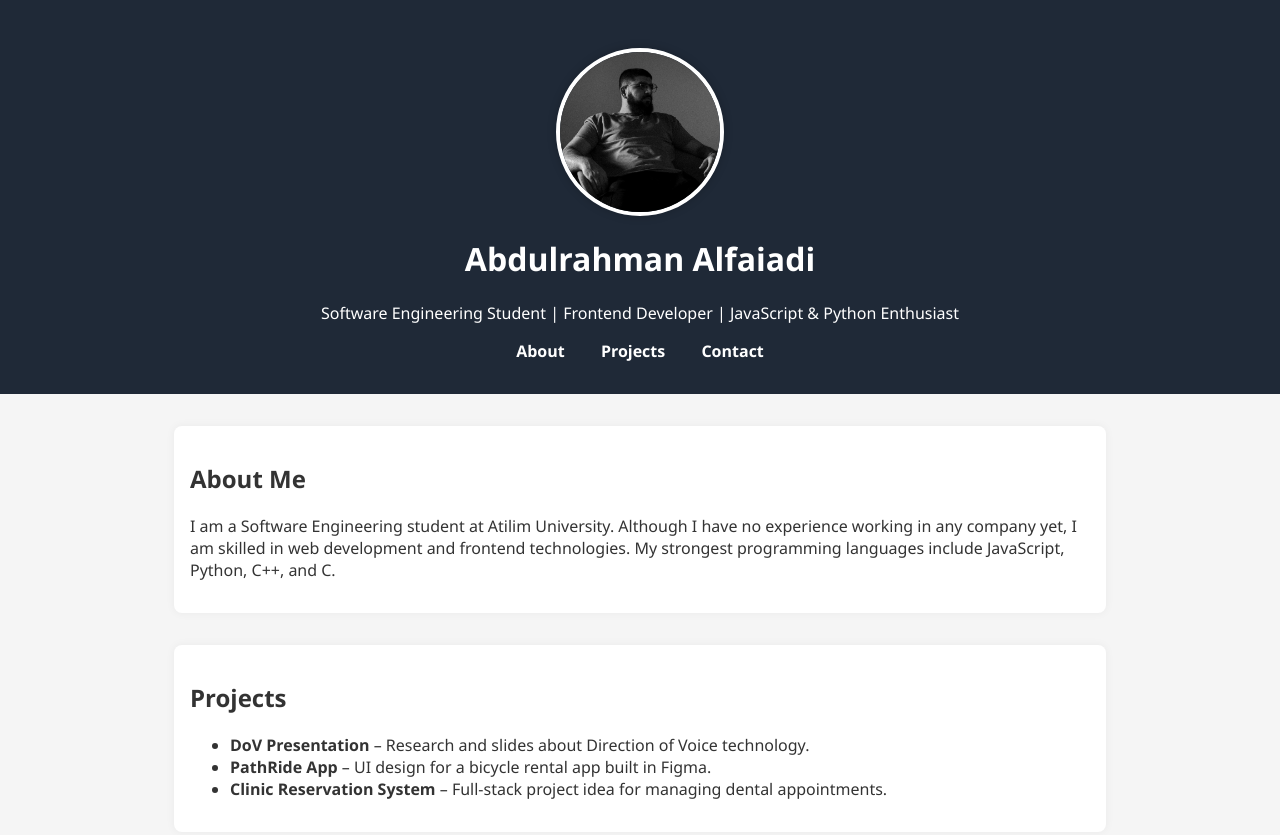
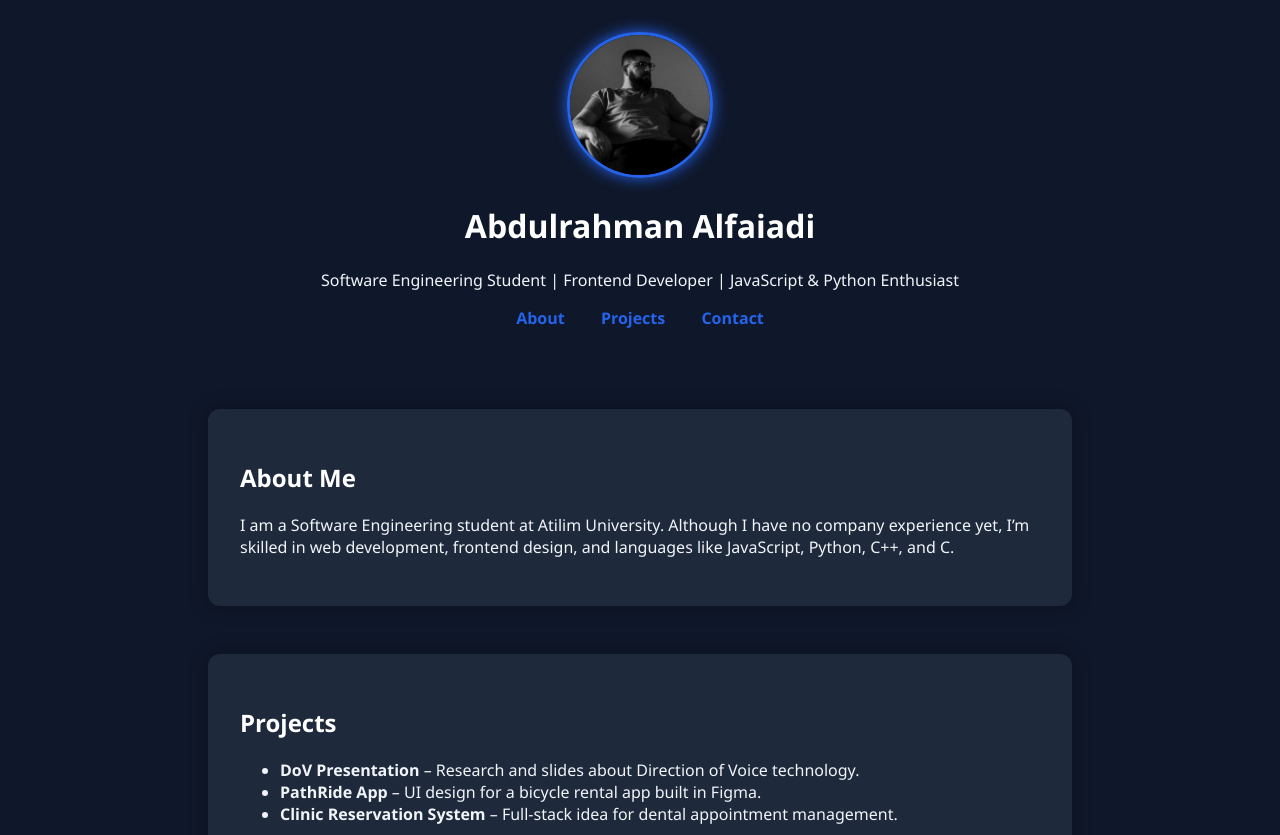
Before and after one commit to a7csw/portifolio, a plain HTML site: page index.html in a window 1280 px wide. Shown: the top 835 px of the page. Drawn offline with Linux system fonts and the light colour scheme.

Commit message:
Update index.html

```diff
--- a/index.html
+++ b/index.html
@@ -1,69 +1,85 @@
 <!DOCTYPE html>
 <html lang="en">
 <head>
-  <meta charset="UTF-8" />
-  <meta name="viewport" content="width=device-width, initial-scale=1.0" />
+  <meta charset="UTF-8">
+  <meta name="viewport" content="width=device-width, initial-scale=1.0">
   <title>Abdulrahman Alfaiadi | Portfolio</title>
   <style>
+    :root {
+      --primary: #0f172a;
+      --accent: #2563eb;
+      --text: #f1f5f9;
+    }
     body {
       margin: 0;
       font-family: 'Segoe UI', sans-serif;
-      background-color: #f5f5f5;
-      color: #333;
+      background-color: var(--primary);
+      color: var(--text);
+      scroll-behavior: smooth;
     }
     header {
-      background-color: #1f2937;
-      color: white;
       padding: 2rem;
       text-align: center;
       animation: fadeIn 2s ease-in-out;
     }
     .profile-pic {
-      width: 160px;
-      height: 160px;
+      width: 140px;
+      height: 140px;
       border-radius: 50%;
+      border: 3px solid var(--accent);
       object-fit: cover;
-      margin: 1rem auto;
-      display: block;
-      border: 4px solid white;
-      box-shadow: 0 0 10px rgba(0,0,0,0.2);
+      box-shadow: 0 0 15px var(--accent);
+      animation: popIn 1s ease;
+    }
+    nav {
+      margin-top: 1rem;
     }
     nav a {
       margin: 0 1rem;
-      color: white;
+      color: var(--accent);
       text-decoration: none;
       font-weight: bold;
+      transition: color 0.3s;
+    }
+    nav a:hover {
+      color: white;
     }
     section {
-      max-width: 900px;
-      margin: 2rem auto;
-      padding: 1rem;
-      background: white;
-      border-radius: 8px;
-      box-shadow: 0 0 10px rgba(0,0,0,0.05);
-      animation: slideUp 1s ease;
+      max-width: 800px;
+      margin: 3rem auto;
+      padding: 2rem;
+      background-color: #1e293b;
+      border-radius: 12px;
+      box-shadow: 0 0 20px rgba(0,0,0,0.3);
+      opacity: 0;
+      transform: translateY(20px);
+      transition: opacity 1s ease, transform 1s ease;
+    }
+    section.visible {
+      opacity: 1;
+      transform: translateY(0);
     }
     footer {
       text-align: center;
       padding: 1rem;
-      background-color: #1f2937;
-      color: white;
+      background: #0f172a;
+      color: #ccc;
     }
     a {
-      color: #2563eb;
+      color: var(--accent);
+    }
+    h1, h2 {
+      color: white;
     }
     @keyframes fadeIn {
       from { opacity: 0; }
       to { opacity: 1; }
     }
-    @keyframes slideUp {
-      from { transform: translateY(20px); opacity: 0; }
-      to { transform: translateY(0); opacity: 1; }
+    @keyframes popIn {
+      0% { transform: scale(0); opacity: 0; }
+      100% { transform: scale(1); opacity: 1; }
     }
-    @media screen and (max-width: 600px) {
-      header, section {
-        padding: 1rem;
-      }
+    @media (max-width: 600px) {
       nav a {
         display: block;
         margin: 0.5rem 0;
@@ -85,9 +101,7 @@
 
   <section id="about">
     <h2>About Me</h2>
-    <p>
-      I am a Software Engineering student at Atilim University. Although I have no experience working in any company yet, I am skilled in web development and frontend technologies. My strongest programming languages include JavaScript, Python, C++, and C.
-    </p>
+    <p>I am a Software Engineering student at Atilim University. Although I have no company experience yet, I’m skilled in web development, frontend design, and languages like JavaScript, Python, C++, and C.</p>
   </section>
 
   <section id="projects">
@@ -95,7 +109,7 @@
     <ul>
       <li><strong>DoV Presentation</strong> – Research and slides about Direction of Voice technology.</li>
       <li><strong>PathRide App</strong> – UI design for a bicycle rental app built in Figma.</li>
-      <li><strong>Clinic Reservation System</strong> – Full-stack project idea for managing dental appointments.</li>
+      <li><strong>Clinic Reservation System</strong> – Full-stack idea for dental appointment management.</li>
     </ul>
   </section>
 
@@ -108,5 +122,21 @@
   <footer>
     &copy; 2025 Abdulrahman Alfaiadi. All rights reserved.
   </footer>
+
+  <script>
+    // Fade in sections on scroll
+    const sections = document.querySelectorAll('section');
+    const reveal = () => {
+      const trigger = window.innerHeight * 0.85;
+      sections.forEach(sec => {
+        const top = sec.getBoundingClientRect().top;
+        if (top < trigger) {
+          sec.classList.add('visible');
+        }
+      });
+    };
+    window.addEventListener('scroll', reveal);
+    window.addEventListener('load', reveal);
+  </script>
 </body>
 </html>
```
